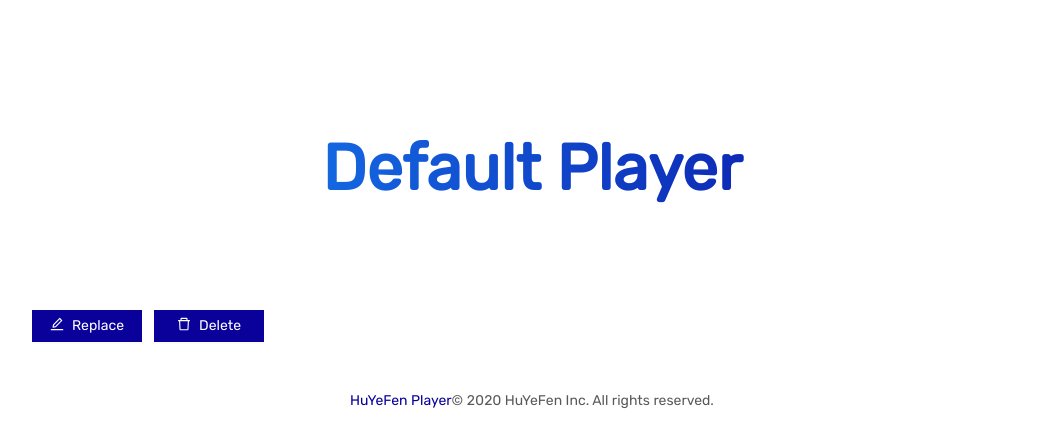
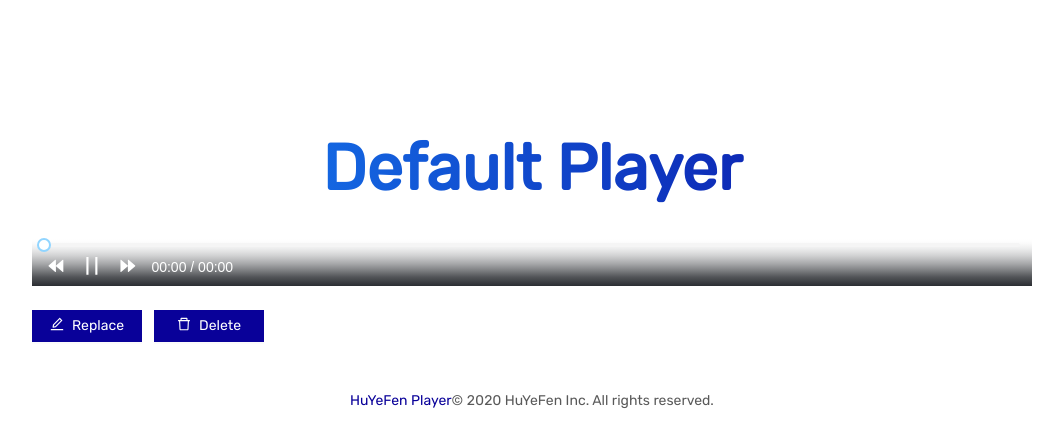
Before and after one commit to gotrongluan/huyefen-player, a React (Create React App) app: page /default in a window 1280 px wide. Shown: the top 446 px of the page, without its empty margins (108-1171 px from the left). Built offline with nearby package versions, Linux system fonts and the light colour scheme; grey boxes are pictures that could not be loaded.

Commit message:
backward, forward

```diff
--- a/src/Player/default.js
+++ b/src/Player/default.js
@@ -4,8 +4,10 @@ import classNames from 'classnames';
 import { Input, Upload, Button, message, Slider, Row, Col, Tabs } from 'antd';
 import {
     PlayCircleFilled, UploadOutlined, LoadingOutlined, CloudUploadOutlined, DeleteOutlined, EditOutlined, DeleteFilled, CloseOutlined,
-    CaretRightFilled, PauseOutlined, ReloadOutlined, Loading3QuartersOutlined, FrownOutlined
+    CaretRightFilled, PauseOutlined, ReloadOutlined, Loading3QuartersOutlined, FrownOutlined, BackwardOutlined, ForwardOutlined
 } from '@ant-design/icons';
+import PlayBack from 'icons/PlayBack';
+import PlayForward from 'icons/PlayForward';
 import { secondsToTime, checkValidLink } from 'utils';
 import styles from './default.module.scss';
 
@@ -78,6 +80,12 @@ const Video = ({ videoUrl, ...props }) => {
                     }
                 }
             };
+            videoEle.oncanplay = () => {
+                setError({
+                    status: 0,
+                    text: ''
+                });
+            };
             videoEle.ontimeupdate = () => {
                 setCurrentTime(prevState => {
                     if (prevState.changing) return { ...prevState };
@@ -97,24 +105,18 @@ const Video = ({ videoUrl, ...props }) => {
                     status: 1,
                     text: 'Sorry, there was an error.'
                 });
-                setWidth("100%");
-                setHeight(525);
             };
             videoEle.onstalled = () => {
                 setError({
                     status: 1,
                     text: 'Sorry, the video is not available.'
                 });
-                setWidth("100%");
-                setHeight(525);
             };
             videoEle.onabort = () => {
                 setError({
                     status: 1,
                     text: 'Sorry, the video is stoped downloading.'
                 });
-                setWidth("100%");
-                setHeight(525);
             };
         }
     }, [videoUrl]);
@@ -170,6 +172,18 @@ const Video = ({ videoUrl, ...props }) => {
             bottom: 0
         });
     };
+    const handlePlayBack = () => {
+        const videoEle = videoRef.current;
+        if (videoEle) {
+            videoEle.currentTime = videoEle.currentTime - 15;
+        }
+    };
+    const handlePlayForward = () => {
+        const videoEle = videoRef.current;
+        if (videoEle) {
+            videoEle.currentTime = videoEle.currentTime + 15;
+        }
+    };
     return (
         <div className={styles.video} ref={divRef} style={{ height: height }} onMouseEnter={handleMouseEnter} onMouseLeave={handleMouseLeave}>
             <video
@@ -183,7 +197,7 @@ const Video = ({ videoUrl, ...props }) => {
                 <source src={videoUrl} type="video/mp4" />
                 Your browser does not support the video element.
             </video>
-            {controlVisible && (
+            {true && (
                 <div className={styles.controlVisible}>
                     <div className={styles.slider} onMouseMove={handleMouseOnSlider} onMouseLeave={resetPreview}>
                         <Slider
@@ -204,6 +218,9 @@ const Video = ({ videoUrl, ...props }) => {
                     </div>
                     <Row className={styles.options}>
                         <Col span={12} className={styles.left}>
+                            <span className={styles.back} onClick={handlePlayBack}>
+                                <BackwardOutlined />
+                            </span>
                             <span className={styles.playStatus} onClick={handleTogglePlay}>
                                 {playingStatus === 1 ? (
                                     <CaretRightFilled />
@@ -212,6 +229,9 @@ const Video = ({ videoUrl, ...props }) => {
                                 ) : (
                                     <ReloadOutlined />
                                 )}
+                            </span>
+                            <span className={styles.forward} onClick={handlePlayForward}>
+                                <ForwardOutlined />
                             </span>
                             <span className={styles.time}>
                                 {`${secondsToTime(currentTime.value)} / ${secondsToTime(duration)}`}
--- a/src/Player/default.module.css
+++ b/src/Player/default.module.css
@@ -114,12 +114,37 @@
   .controlVisible
   .options
   .left
+  .forward,
+.defaultPlayer .main .videoAndBtns .video .controlVisible .options .left .back,
+.defaultPlayer
+  .main
+  .videoAndBtns
+  .video
+  .controlVisible
+  .options
+  .left
   .playStatus {
   font-size: 1.7em;
   position: relative;
   top: 3px;
   cursor: pointer;
 }
+.defaultPlayer
+  .main
+  .videoAndBtns
+  .video
+  .controlVisible
+  .options
+  .left
+  .forward:hover,
+.defaultPlayer
+  .main
+  .videoAndBtns
+  .video
+  .controlVisible
+  .options
+  .left
+  .back:hover,
 .defaultPlayer
   .main
   .videoAndBtns
--- a/src/Player/default.module.scss
+++ b/src/Player/default.module.scss
@@ -69,7 +69,7 @@
                                 margin-right: 6px;
                                 line-height: 25px;
                             }
-                            .playStatus {
+                            .forward, .back, .playStatus {
                                 font-size: 1.7em;
                                 position: relative;
                                 top: 3px;
```
Also changed, not shown: src/icons/PlayBack.js (added, +8 -0 lines), src/icons/PlayForward.js (added, +9 -0 lines).
